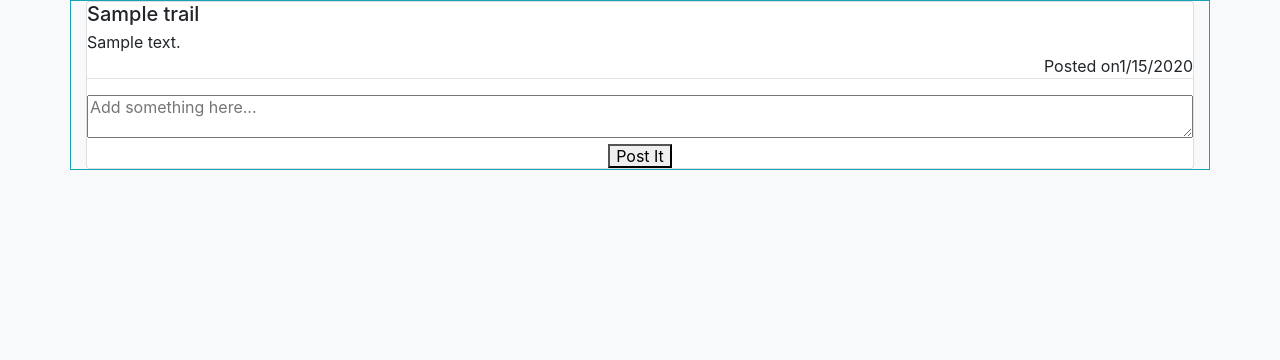
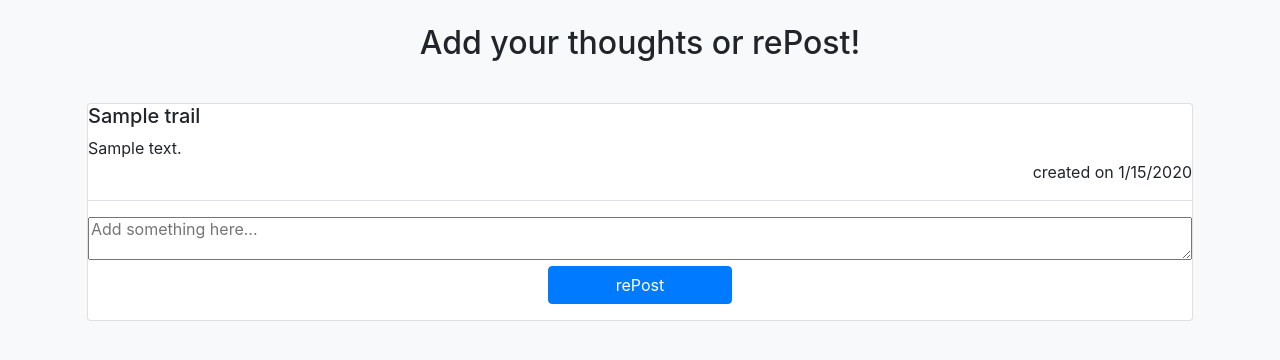
Before and after one commit to SarahKubik/rePost, a Node server app: template views/reblog.handlebars in a window 1280 px wide. Shown: the part 56-416 px from the top of the page. Run offline with Node 20, Linux system fonts and the light colour scheme; the template is opened without the code that fills it: most values are stand-ins (such as "Sample title", 1, 10 or a date in 2020); some libraries are stand-ins or nearby versions.

Commit message:
update reblog

```diff
--- a/views/homepage.handlebars
+++ b/views/homepage.handlebars
@@ -9,7 +9,7 @@
       <li class="media">
         {{!-- <img src="..." class="mr-3 rounded" alt="..."> --}}
         <div class="media-body border-bottom py-1">
-          <p class="mt-0 mb-1 card-text pb-1" style="font-weight: bold; font-size: smaller">{{trail.user.name}}</p>
+          <p class="mt-0 mb-1 card-text pb-1" style="font-weight: bold; font-size: smaller"></p>{{trail.user.name}}</p>
           {{trail.content}}
         </div>
       </li>
--- a/views/reblog.handlebars
+++ b/views/reblog.handlebars
@@ -6,17 +6,27 @@
   </li>
   {{/each}}
 </ul> --}}
-<div class="container border mt-4,border border-info">
+
+   <div class = "container my-4">
+     <div class = "font-weight-bold, text-center">
+      <h1>Add your thoughts or rePost!</h1>
+   </div>
+</div>
+
+  <!-- Content here -->
+
+<div class="container border mt-4,border border-light p-3 mb-4">
   <div class="card">
     <ul class="list-unstyled">
   {{#each trail}}
   <li class="media">
     {{!-- <img src="..." class="mr-3" alt="..."> --}}
     <div class="media-body">
-      <h5 class="mt-0 mb-1">{{name}}</h5>
+      <h5 class="mt-0 mb-1m,bold">{{name}}</h5>
       {{content}}
     <div class="card-text text-right border-bottom">
-    <time>Posted on{{format_date createdAt}}</time>
+     <p> created on {{format_date createdAt}}</p>
+  </div>
   </div>
   </li>
   {{/each}}
@@ -25,7 +35,7 @@
   <div class="control">
     <textarea class="textarea" style="min-width: 100%" placeholder="Add something here..."></textarea>
   </div>
-  <button class="button is-success" type="submit">Post It</button>
+  <button class="btn col-2 mx-auto btn-primary mb-3" type="submit">rePost</button>
   </form>
   </div>
 </div>
```
Also changed, not shown: 1 other file.
